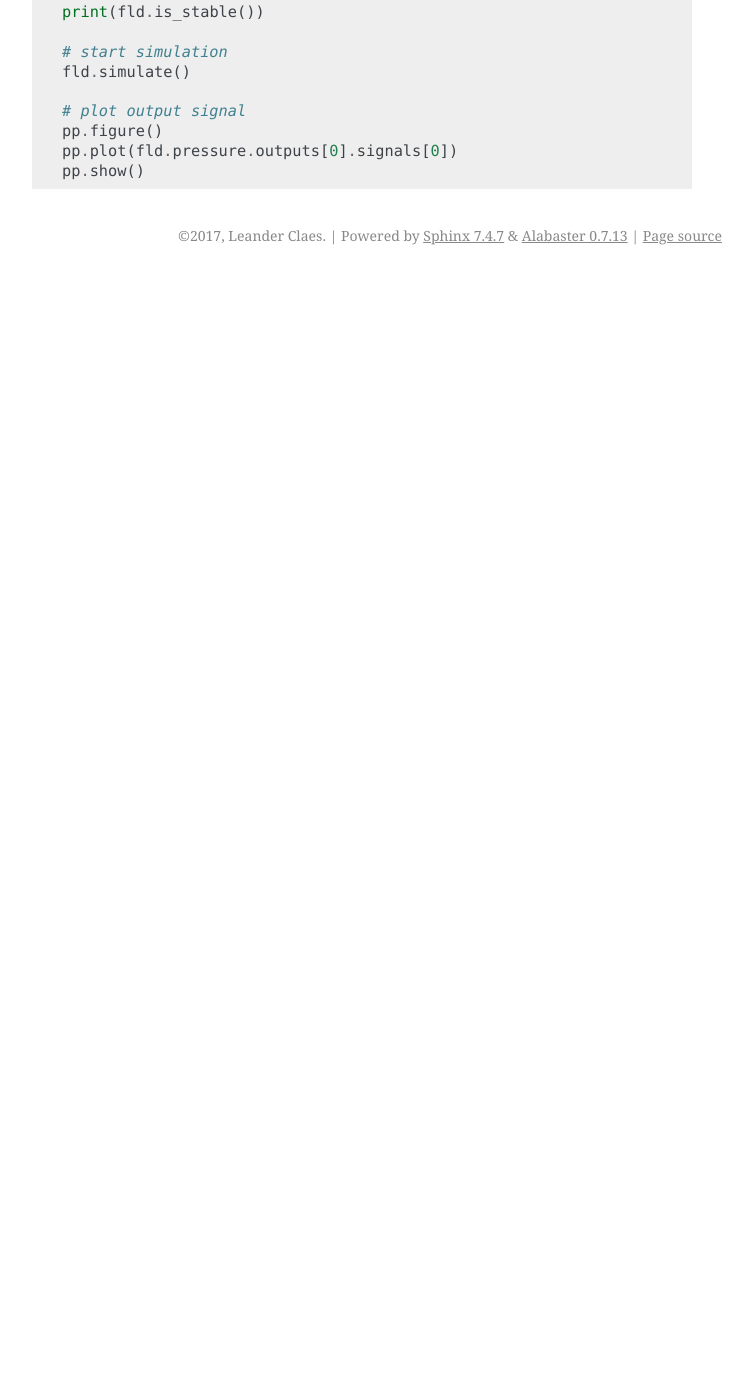
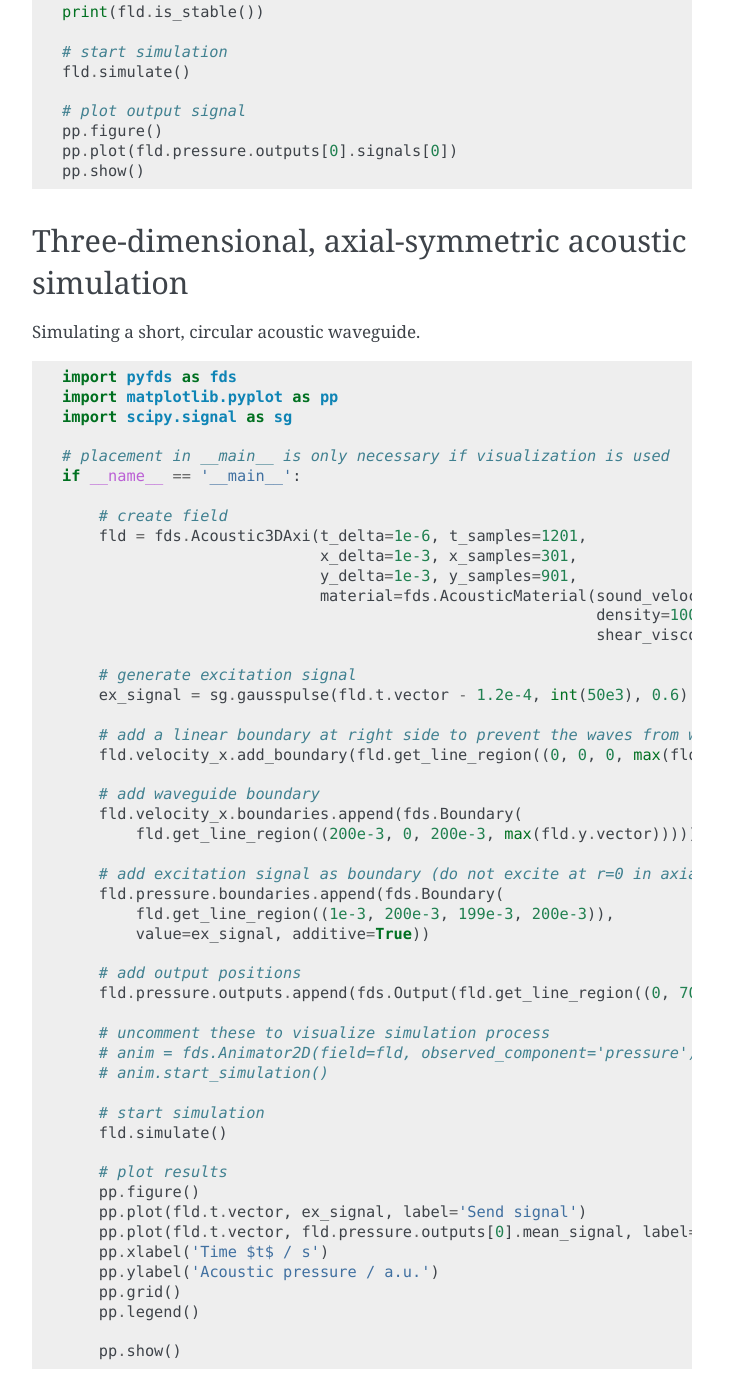
Before and after one commit to emtpb/pyfds, a Sphinx documentation site: the page built from doc/ex_acoustics.rst, in a window 1280 px wide and 1400 px high, scrolled down 736 px. Shown: the whole window, without its empty margins (388-1140 px from the left). Built offline with Sphinx 7.4.7, drawn with Linux system fonts in a browser that asks for light colours; formulas are drawn with MathJax 3; the version number could not be read and is left out; before the commit the page ends 1011 px from its top, so only the background shows below that.

Commit message:
Add an example for 3D-Axi simulation.

```diff
--- a/doc/ex_acoustics.rst
+++ b/doc/ex_acoustics.rst
@@ -43,3 +43,62 @@
     pp.figure()
     pp.plot(fld.pressure.outputs[0].signals[0])
     pp.show()
+
+
+Three-dimensional, axial-symmetric acoustic simulation
+------------------------------------------------------
+
+Simulating a short, circular acoustic waveguide.
+
+.. code-block:: python
+
+    import pyfds as fds
+    import matplotlib.pyplot as pp
+    import scipy.signal as sg
+
+    # placement in __main__ is only necessary if visualization is used
+    if __name__ == '__main__':
+
+        # create field
+        fld = fds.Acoustic3DAxi(t_delta=1e-6, t_samples=1201,
+                                x_delta=1e-3, x_samples=301,
+                                y_delta=1e-3, y_samples=901,
+                                material=fds.AcousticMaterial(sound_velocity=700,
+                                                              density=1000,
+                                                              shear_viscosity=1e-2))
+
+        # generate excitation signal
+        ex_signal = sg.gausspulse(fld.t.vector - 1.2e-4, int(50e3), 0.6)
+
+        # add a linear boundary at right side to prevent the waves from warping around
+        fld.velocity_x.add_boundary(fld.get_line_region((0, 0, 0, max(fld.y.vector))))
+
+        # add waveguide boundary
+        fld.velocity_x.boundaries.append(fds.Boundary(
+            fld.get_line_region((200e-3, 0, 200e-3, max(fld.y.vector)))))
+
+        # add excitation signal as boundary (do not excite at r=0 in axial symmetric setups)
+        fld.pressure.boundaries.append(fds.Boundary(
+            fld.get_line_region((1e-3, 200e-3, 199e-3, 200e-3)),
+            value=ex_signal, additive=True))
+
+        # add output positions
+        fld.pressure.outputs.append(fds.Output(fld.get_line_region((0, 700e-3, 200e-3, 700e-3))))
+
+        # uncomment these to visualize simulation process
+        # anim = fds.Animator2D(field=fld, observed_component='pressure')
+        # anim.start_simulation()
+
+        # start simulation
+        fld.simulate()
+
+        # plot results
+        pp.figure()
+        pp.plot(fld.t.vector, ex_signal, label='Send signal')
+        pp.plot(fld.t.vector, fld.pressure.outputs[0].mean_signal, label='Received signal')
+        pp.xlabel('Time $t$ / s')
+        pp.ylabel('Acoustic pressure / a.u.')
+        pp.grid()
+        pp.legend()
+
+        pp.show()
```
